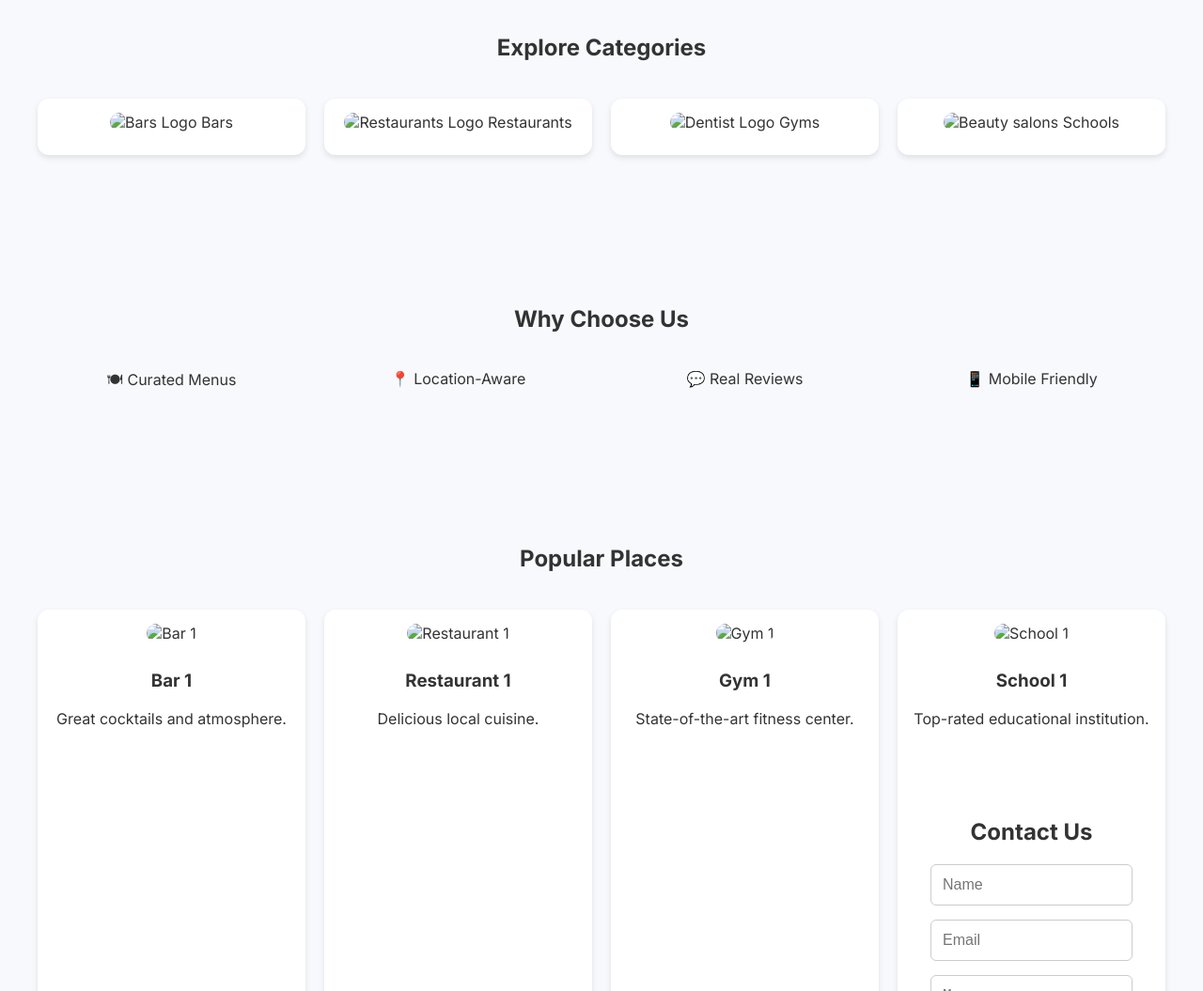
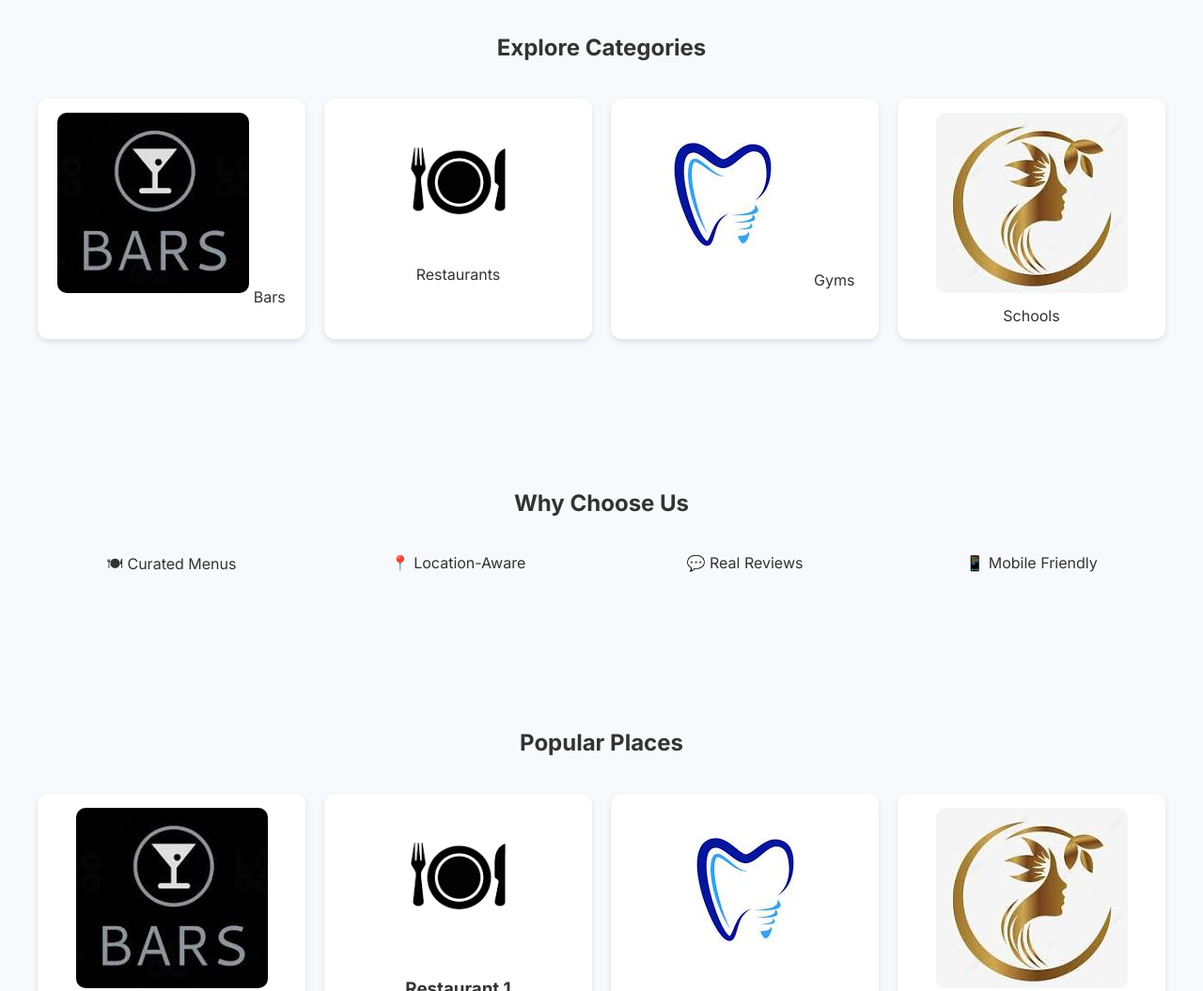
Before and after one commit to matakanyejacob/Eat-Nearby, a plain HTML site: page index.html in a window 1280 px wide. Shown: the part 360-1415 px from the top of the page at 94% size. Drawn offline with Linux system fonts and the light colour scheme.

Commit message:
Update home page and UI enhancements

```diff
--- a/index.html
+++ b/index.html
@@ -17,6 +17,7 @@
     <div class="hamburger" id="hamburger">&#9776;</div>
     <nav class="nav-menu" id="sideNav">
       <span class="close" id="closeNav">&times;</span>
+      <a href="#login" class="login-nav">Login</a>
       <a href="#home">Home</a>
       <a href="#features">Features</a>
       <a href="#places">Places</a>
@@ -24,38 +25,39 @@
       <a href="#contact">Contact</a>
     </nav>
   </header>
-    <a href="#login" class="login-btn">
+
+  <!-- Login Button -->
+  <a href="#login" class="login-btn">
     <img src="images/user-icon.png" alt="Login Icon" class="icon" />
     Login
   </a>
-  <!-- Login Modal -->
 
   <!-- Home Section -->
   <section id="home" class="section fade-in">
     <h1>Welcome to Near Me</h1>
     <p>Explore the best South African places near you.</p>
   </section>
+
   <!-- Categories Section -->
   <section id="categories" class="section fade-in">
     <h2>Explore Categories</h2>
     <div class="categories-grid">
       <div class="category-card">
-        <img src="/Project A/images/Bars logo.jpeg" alt="Bars Logo" />
+        <img src="images/Bars logo.jpeg" alt="Bars Logo" />
         <span>Bars</span>
       </div>
       <div class="category-card">
-        <img src="/Project A/images/Eating Logo.png" alt="Restaurants Logo" />
+        <img src="images/Eating Logo.png" alt="Restaurants Logo" />
         <span>Restaurants</span>
       </div>
       <div class="category-card">
-        <img src="/Project A/images/Dentists.jpeg" alt="Dentist Logo" />
+        <img src="images/Dentists.jpeg" alt="Dentist Logo" />
         <span>Gyms</span>
       </div>
       <div class="category-card">
-        <img src="/Project A/images/Beauty Salons Logo.jpeg" alt="Beauty salons" />
+        <img src="images/Beauty Salons Logo.jpeg" alt="Beauty salons" />
         <span>Schools</span>
       </div>
-      <!-- Add more categories as needed -->
     </div>
   </section>
 
@@ -75,25 +77,27 @@
     <h2>Popular Places</h2>
     <div class="places-grid">
       <div class="place-card">
-        <img src="images/logos/Bars Logo.jpeg" alt="Bar 1" />
+        <img src="images/Bars logo.jpeg" alt="Bar 1" />
         <h3>Bar 1</h3>
         <p>Great cocktails and atmosphere.</p>
       </div>
       <div class="place-card">
-        <img src="images/logos/Eating.png" alt="Restaurant 1" />
+        <img src="images/Eating Logo.png" alt="Restaurant 1" />
         <h3>Restaurant 1</h3>
         <p>Delicious local cuisine.</p>
       </div>
-      <div class="place-card  ">
-        <img src="images/logos/Dentist.jpeg" alt="Gym 1" />
+      <div class="place-card">
+        <img src="images/Dentists.jpeg" alt="Gym 1" />
         <h3>Gym 1</h3>
         <p>State-of-the-art fitness center.</p>
-
       </div>
       <div class="place-card">
-        <img src="images/logos/schools.png" alt="School 1" />
+        <img src="images/Beauty Salons Logo.jpeg" alt="School 1" />
         <h3>School 1</h3>
         <p>Top-rated educational institution.</p>
+      </div>
+    </div>
+  </section>
 
   <!-- Contact Section -->
   <section id="contact" class="section contact-section">
```
